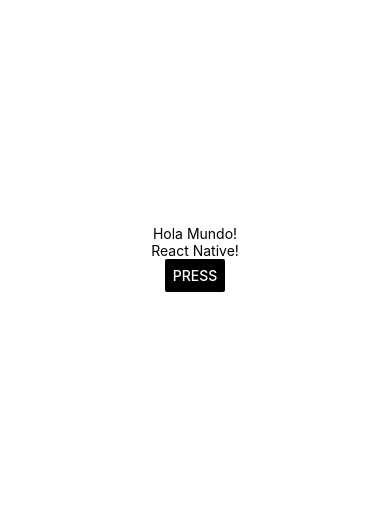
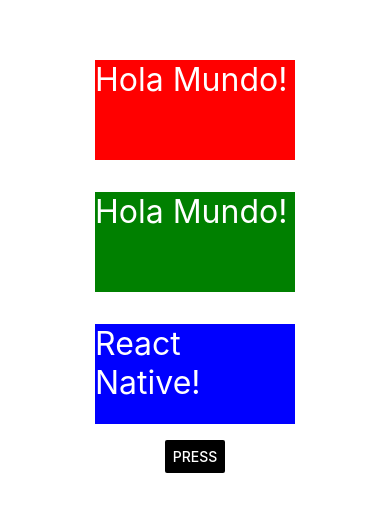
Before and after one commit to JuAnMoRa49/ProgramacionMovil182, a React Native app in the folder app-2/: screen / in a window 390 px wide. Shown: the part 164-676 px from the top of the page. Built offline with nearby package versions, Linux system fonts and the light colour scheme.

Commit message:
Se implementaron estilos
Se checo la creación de estilos y como llamarlos, ademas de flexbox y orientación de los componentes

```diff
--- a/app-2/App.js
+++ b/app-2/App.js
@@ -4,8 +4,9 @@
 import { useState } from 'react';
 
 // Componente Texto que recibe contenido como prop y lo muestra
-const Texto = ({ contenido }) => {
-  return <Text style={styles.text}>{contenido}</Text>;
+const Texto = ({ contenido, estilo }) => {
+  // Se aplica el estilo del componente text
+  return <Text style={[styles.text, estilo]}>{contenido}</Text>;
 };
 
 export default function App() {
@@ -21,9 +22,16 @@
 
   return (
     <View style={styles.container}>
+
+      {/* Se cran los textos con contenido con diferentes bg */}
+      <Texto estilo={styles.bgRed} contenido={contenido}/>
+      <Texto estilo={styles.bgGreen} contenido={contenido}/>
+      <Texto estilo={styles.bgBlue} contenido={contenido2}/>
+
+
       {/* Se manda llamar la propiedad contenido en el componente Texto */}
-      <Texto contenido={contenido} />
-      <Texto contenido={contenido2} />
+      {/* <Texto contenido={contenido} />
+      <Texto contenido={contenido2} /> */}
 
       {/* Botón que al presionarlo actualiza el estado */}
       <Button title='Press' color="#000000" onPress={actualizarContenido} />
@@ -36,8 +44,37 @@
 const styles = StyleSheet.create({
   container: {
     flex: 1,
+    // Se puede modificar la dirección del flex, column de arriba hacia abajo, row de izquierda a derecha
+    flexDirection:'column',
+    // Permite modificar la posición de los elementos en horizontal si se trabaja con flex column
+    alignItems:'center',
+    justifyContent: 'space-between',
     backgroundColor: '#fff',
-    alignItems: 'center',
     justifyContent: 'center',
   },
+  // Se establece el estilo que se le quiere dar a text
+  text: {
+    color:'white',
+    fontSize:'2rem',
+    margin:'1rem',
+    backgroundColor:'black',
+    height:100,
+    width:200,
+  },
+  // Se crean varios fondos para despues usarlos en los textos
+  bgRed:{
+    backgroundColor: 'red',
+    // Flex con valor de 1/6
+    // flex:1,
+  },
+  bgGreen:{
+    backgroundColor: 'green',
+    // Flex con valor de 2/6
+    // flex:2,
+  },
+  bgBlue:{
+    backgroundColor: 'blue',
+    // Flex con valor de 3/6
+    // flex:3,
+  }
 });
```
